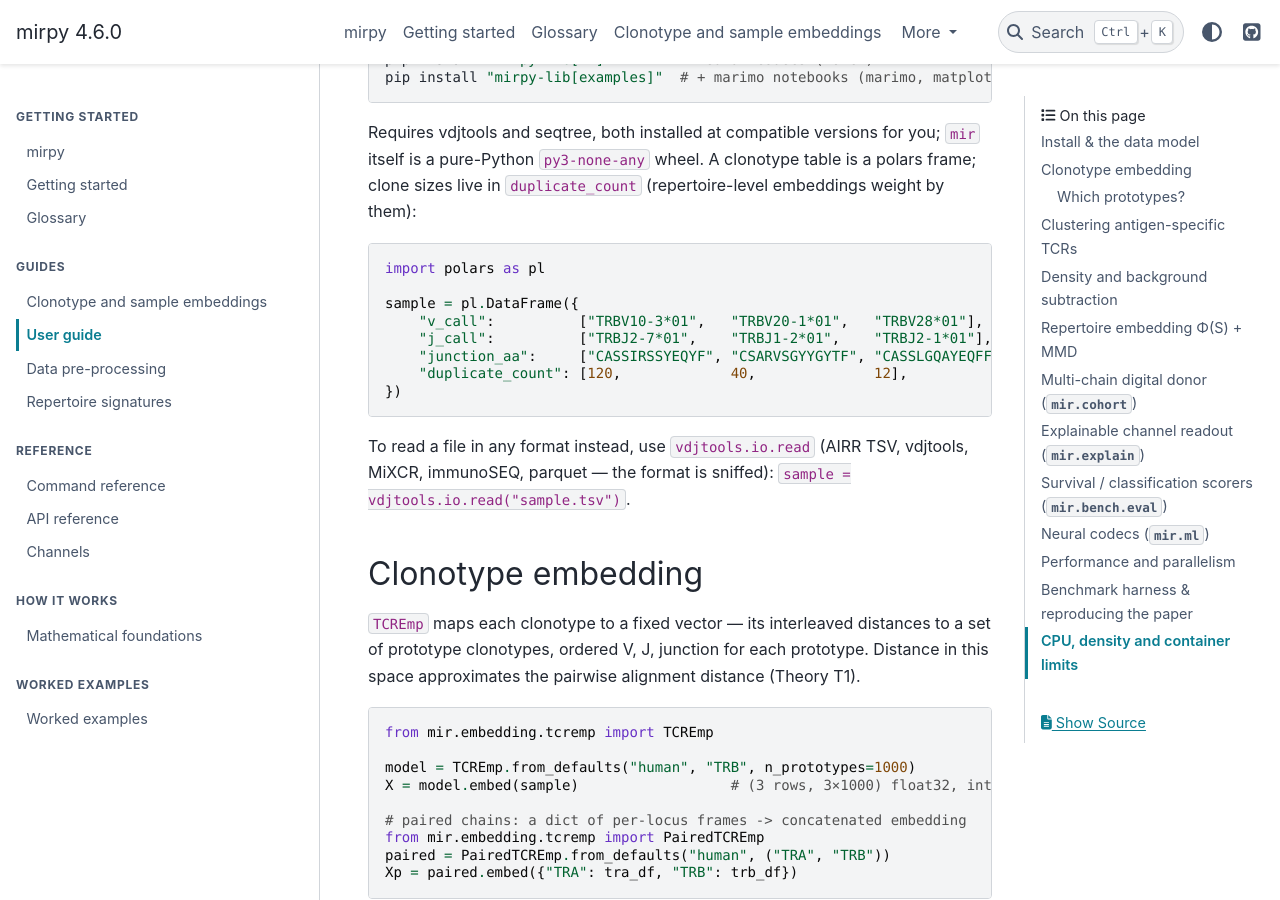
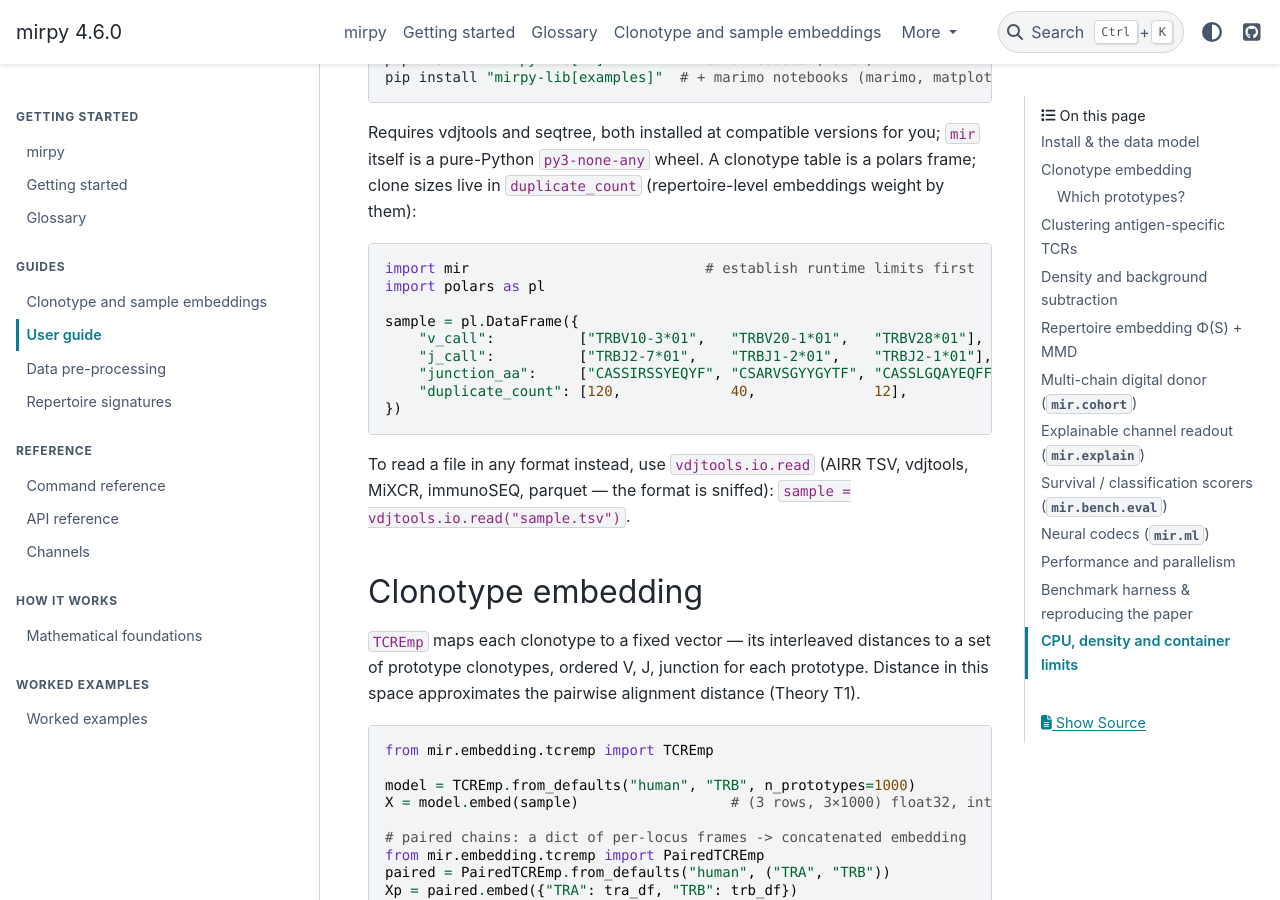
Before and after one commit to antigenomics/mirpy, a Sphinx documentation site: the page built from docs/usage.rst, in a window 1280 px wide and 900 px high, scrolled down 431 px. Built offline with Sphinx 7.4.7 and the PyData theme 0.15.4, drawn with Linux system fonts in a browser that asks for light colours.

Commit message:
docs: apply runtime import order in quickstart

```diff
--- a/docs/usage.rst
+++ b/docs/usage.rst
@@ -22,6 +22,7 @@ pure-Python ``py3-none-any`` wheel. A clonotype table is a polars frame; clone s
 
 .. code-block:: python
 
+   import mir                            # establish runtime limits first
    import polars as pl
 
    sample = pl.DataFrame({
```
